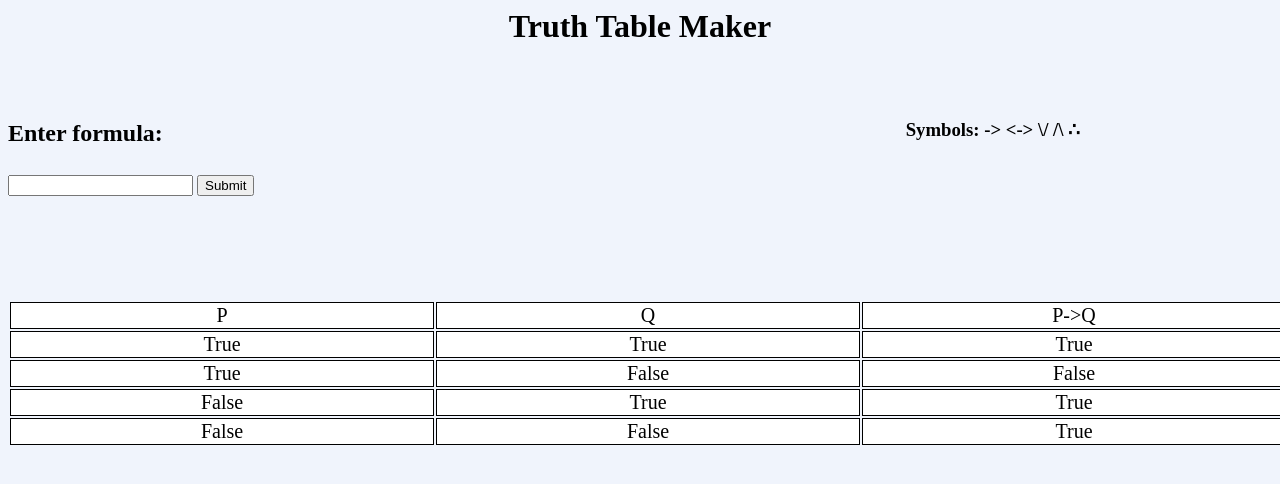
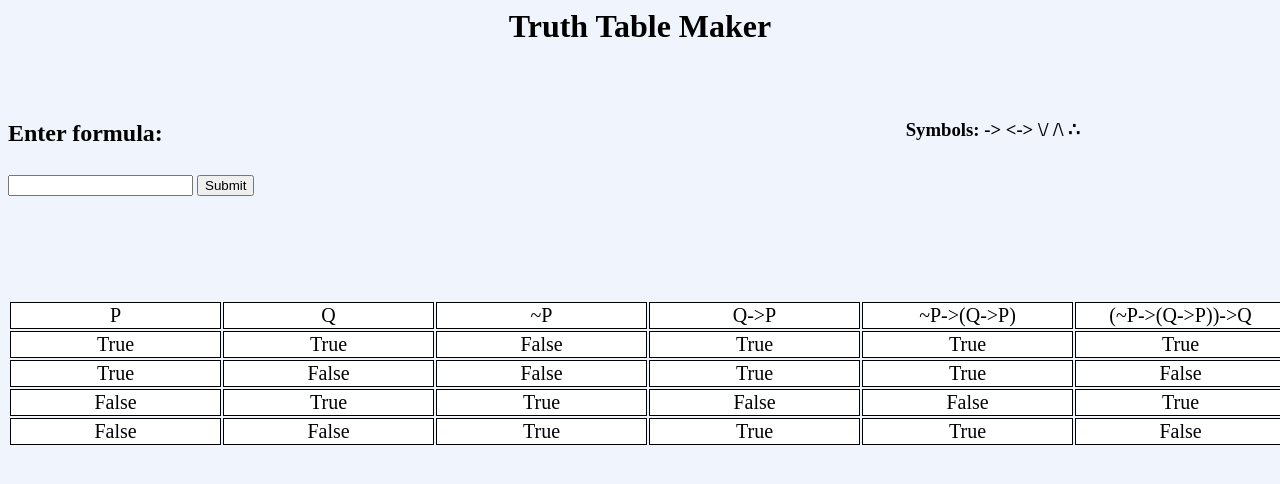
Before and after one commit to thannansmu/th-dc-project, a Flask app: a page that uses Templates/table.html in a window 1280 px wide. Shown: the top 484 px of the page. Run offline with Flask 2, Linux system fonts and the light colour scheme.

Commit message:
Fixed bug causing templates not to reload

```diff
--- a/Templates/table.html
+++ b/Templates/table.html
@@ -51,10 +51,10 @@
 
 
 <table>
-<tr><td>P</td><td>Q</td><td>P->Q</td></tr>
-<tr><td>True</td><td>True</td><td>True</td></tr>
-<tr><td>True</td><td>False</td><td>False</td></tr>
-<tr><td>False</td><td>True</td><td>True</td></tr>
-<tr><td>False</td><td>False</td><td>True</td></tr>
+<tr><td>P</td><td>Q</td><td>~P</td><td>Q->P</td><td>~P->(Q->P)</td><td>(~P->(Q->P))->Q</td></tr>
+<tr><td>True</td><td>True</td><td>False</td><td>True</td><td>True</td><td>True</td></tr>
+<tr><td>True</td><td>False</td><td>False</td><td>True</td><td>True</td><td>False</td></tr>
+<tr><td>False</td><td>True</td><td>True</td><td>False</td><td>False</td><td>True</td></tr>
+<tr><td>False</td><td>False</td><td>True</td><td>True</td><td>True</td><td>False</td></tr>
 
 </table>
--- a/main.py
+++ b/main.py
@@ -3,6 +3,7 @@ import random
 from truth_table import generate_url_id, assign_truth_values
 
 app = Flask(__name__,template_folder = "Templates")
+app.config['TEMPLATES_AUTO_RELOAD'] = True
 
 #redirects to main page
 @app.route("/")
```
